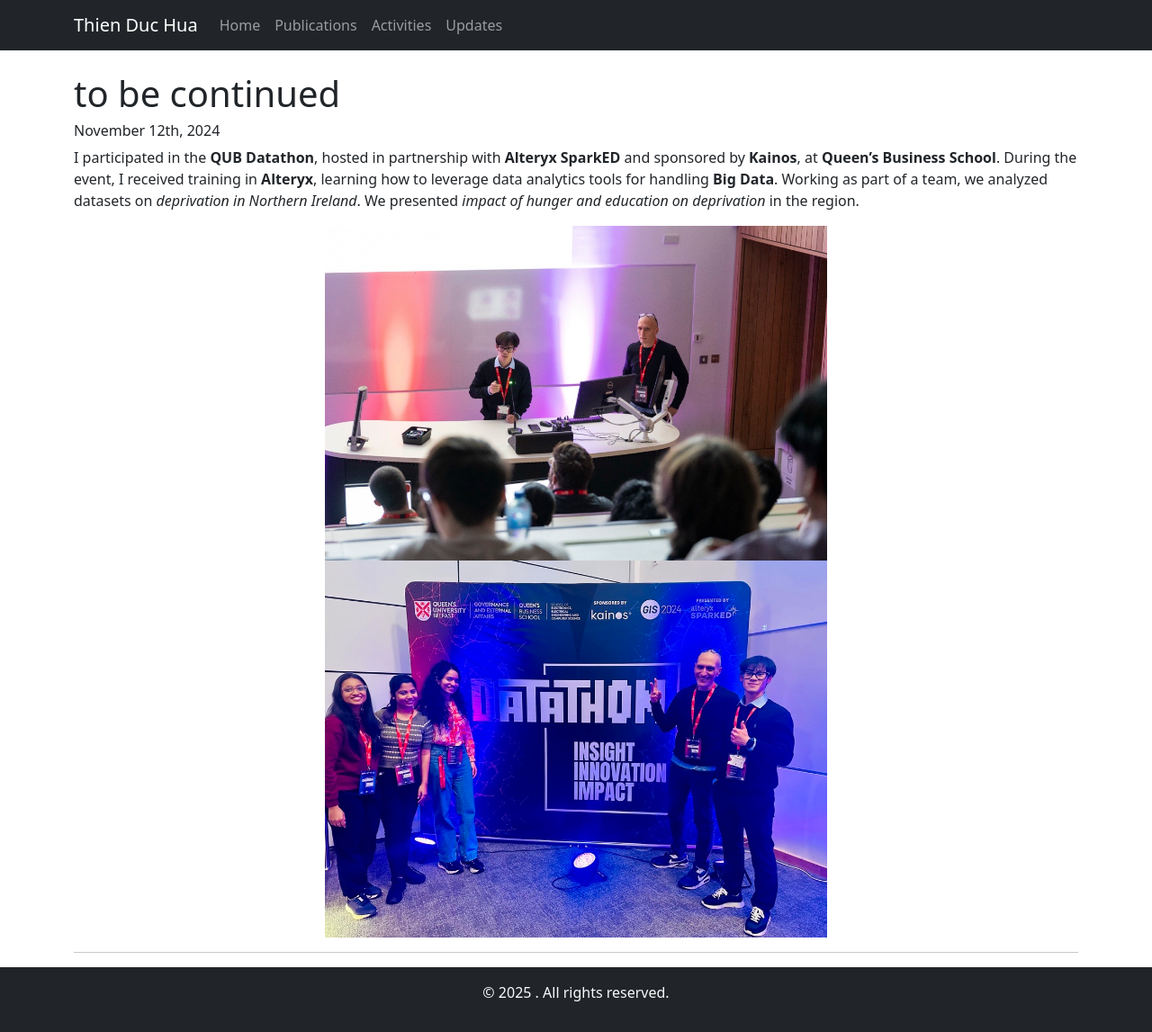
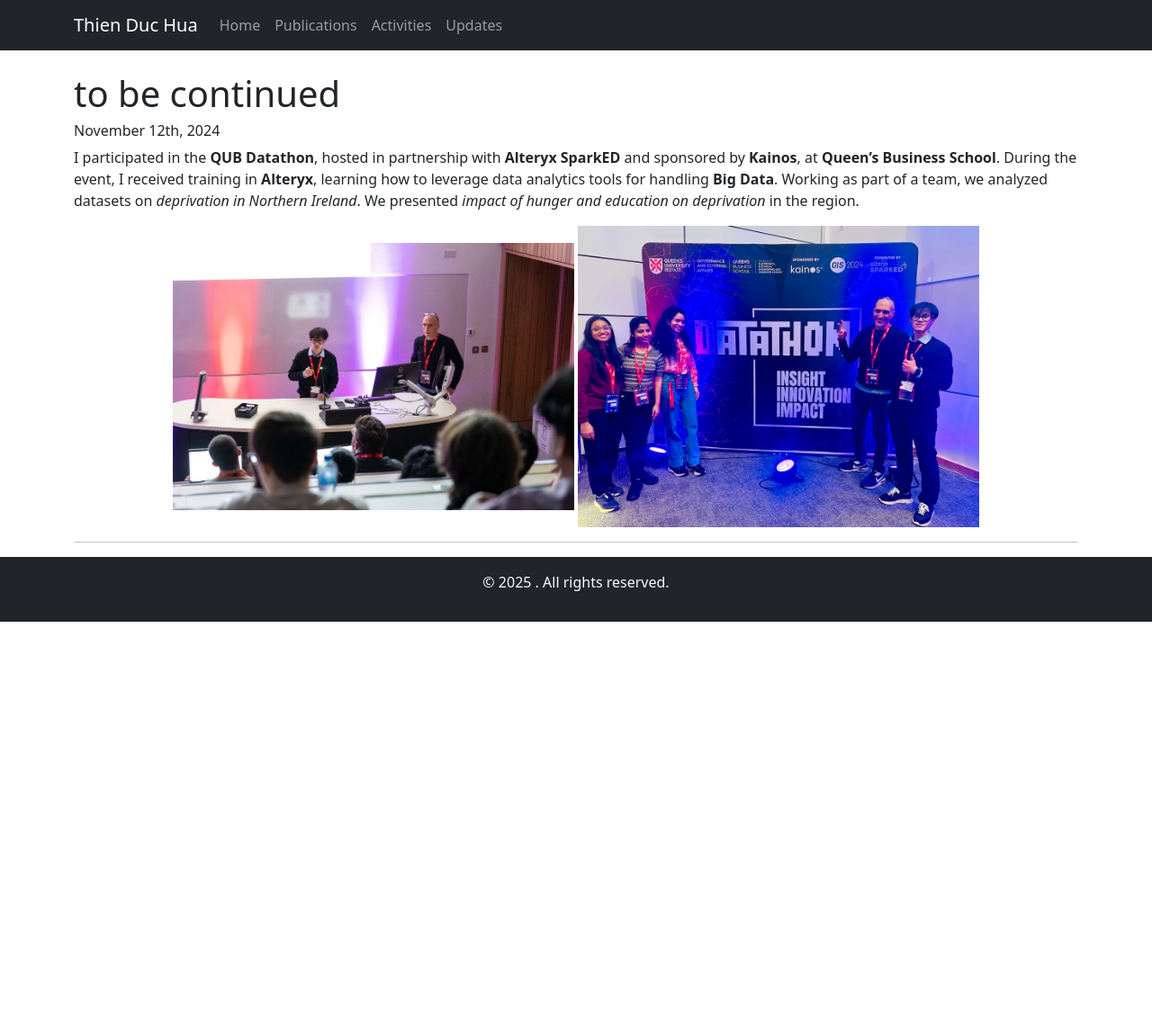
Before and after one commit to thienduchua/thienduchua.github.io, a Jekyll site: the page built from updates.md, in a window 1280 px wide. Shown: the whole page at 90% size. Built offline with Jekyll 4.4.1, drawn with Linux system fonts in a browser that asks for light colours; after the commit the page ends 900 px from its top, so only the background shows below that.

Commit message:
Update updates.md

```diff
--- a/updates.md
+++ b/updates.md
@@ -10,8 +10,8 @@ title: Updates
 I participated in the **QUB Datathon**, hosted in partnership with **Alteryx SparkED** and sponsored by **Kainos**, at **Queen’s Business School**. During the event, I received training in **Alteryx**, learning how to leverage data analytics tools for handling **Big Data**. Working as part of a team, we analyzed datasets on *deprivation in Northern Ireland*. We presented *impact of hunger and education on deprivation* in the region.
 
 <div align="center">
-    <img src="/assets/datathon_1.jpg" alt="Presentation" width="50%">
-    <img src="/assets/datathon_2.jpg" alt="My Collaborative Teammates" width="50%">
+    <img src="/assets/datathon_1.jpg" alt="Presentation" width="40%">
+    <img src="/assets/datathon_2.jpg" alt="My Collaborative Teammates" width="40%">
 </div>
 
 ---
```
